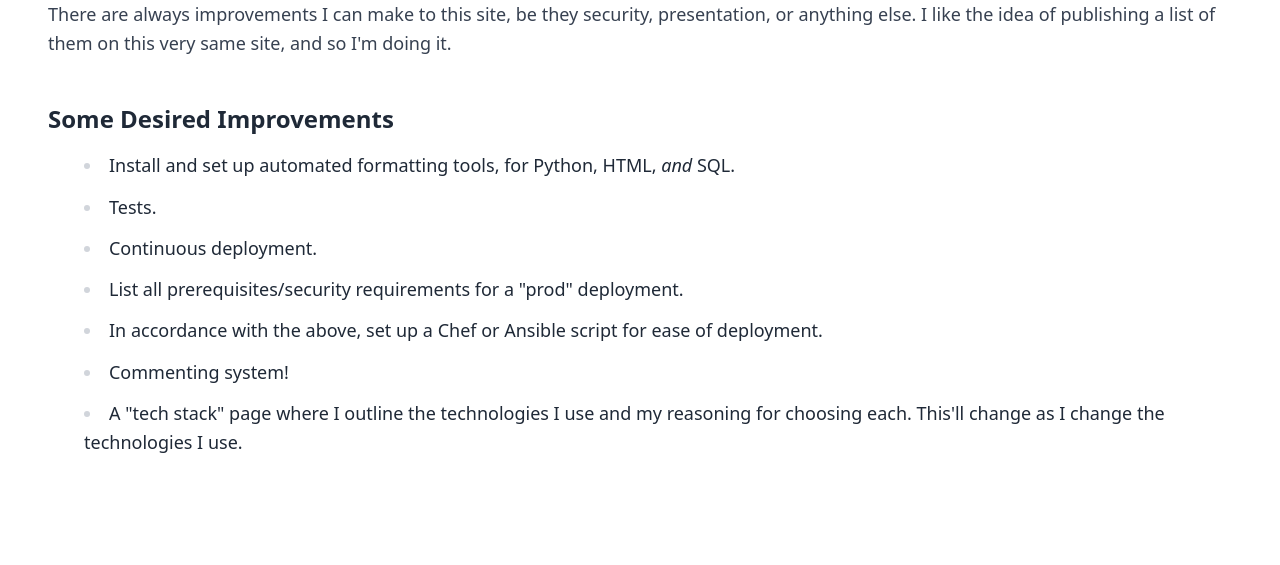
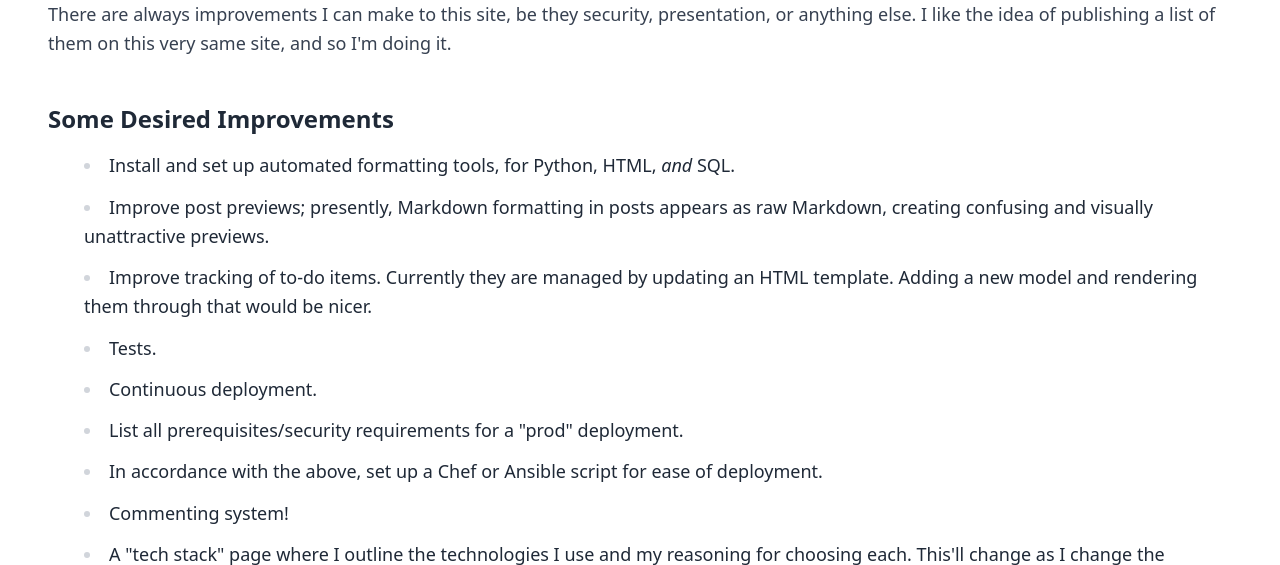
Before and after one commit to EFulmer/portfolio, a Django app: page /todo in a window 1280 px wide. Shown: the part 188-753 px from the top of the page. Run offline with Django 4.2, Linux system fonts and the light colour scheme; some libraries are stand-ins or nearby versions.

Commit message:
DOC: add more to-do items

```diff
--- a/templates/core/todo.html
+++ b/templates/core/todo.html
@@ -13,6 +13,8 @@
               <h2 class="text-2xl font-semibold mb-4 text-gray-800">Some Desired Improvements</h2>
               <ul class="list-disc list-inside space-y-3 text-gray-800 leading-relaxed">
                 <li>Install and set up automated formatting tools, for Python, HTML, <em>and</em> SQL.</li>
+                <li>Improve post previews; presently, Markdown formatting in posts appears as raw Markdown, creating confusing and visually unattractive previews.</li>
+                <li>Improve tracking of to-do items. Currently they are managed by updating an HTML template. Adding a new model and rendering them through that would be nicer.</li>
                 <li>Tests.</li>
                 <li>Continuous deployment.</li>
                 <li>List all prerequisites/security requirements for a "prod" deployment.</li>
```
